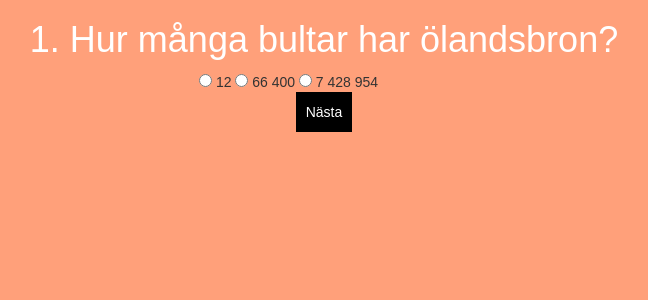
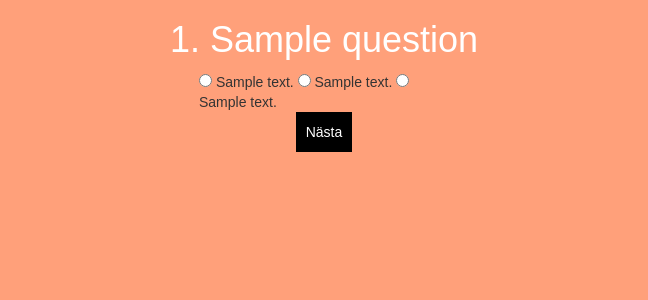
Before and after one commit to sandraliljegren/Quizproject, a Django app: page /quiz/1/question/1/ in a window 1280 px wide. Shown: the top 300 px of the page, without its empty margins (316-964 px from the left). Run offline with Django 3.2, Linux system fonts and the light colour scheme; tables that the repository leaves empty hold one stand-in row (values such as "Sample post"); some libraries are stand-ins or nearby versions.

Commit message:
NU FUNKAR ALLT IGEN

```diff
--- a/quiz/templates/question.html
+++ b/quiz/templates/question.html
@@ -11,9 +11,9 @@
 <body>
 	<h1>{{ question_number }}. {{ question }}</h1>
 	<form>
-	<input type="radio" name="year" value="2015"> {{ answer1 }}
-	<input type="radio" name="year" value="2015"> {{ answer2 }}
-	<input type="radio" name="year" value="2015"> {{ answer3 }}
+	<input type="radio" name="answer" value="1"> {{ answer1 }}
+	<input type="radio" name="answer" value="2"> {{ answer2 }}
+	<input type="radio" name="answer" value="3"> {{ answer3 }}
 </form>
 <p><a href="{% url 'results_page' quiz_number %}">
 	Nästa
--- a/quiz/templates/quiz.html
+++ b/quiz/templates/quiz.html
@@ -10,11 +10,6 @@
 </head>
 <body>
 	<h1>Quiz 1</h1>
-	<form>
-	<input type="radio" name="year" value="2015"> 2015
-	<input type="radio" name="year" value="2015"> 2015
-	<input type="radio" name="year" value="2015"> 2015
-</form>
 <p><a href="{% url 'question_page' quiz_number 1 %}">
 	Starta
 </a></p>
--- a/quiz/views.py
+++ b/quiz/views.py
@@ -1,44 +1,31 @@
 from django.shortcuts import render
-
-quizzes = [
-		{
-			"quiz_number": 1,
-			"name": "Klassiska böcker",
-			"description": "Hur bra kan du dina klassiker?"
-		},
-		{
-			"quiz_number": 2,
-			"name": "Största fotbollslagen",
-			"description": "Kan du dina lag?"
-		},
-		{
-			"quiz_number": 3,
-			"name": "Världens mest kända hackare",
-			"description": "Kan du din hackerhistoria?"
-		},
-]
+from quiz.models import Quiz
 
 def start(request):
 	context = {
-		"quizzes": quizzes,
+		"quizzes": Quiz.objects.all(),
 	}
 	return render(request, "start.html", context)
 
 def quiz(request, quiz_number):
 	context = {
-		"quiz": quizzes[quiz_number - 1],
+		"quiz": Quiz.objects.get(quiz_number=quiz_number),
 		"quiz_number": quiz_number,
 	}
 	return render(request, "quiz.html", context)
 
 def question(request, quiz_number, question_number):
+	quiz = Quiz.objects.get(quiz_number=quiz_number)
+	questions = quiz.questions.all()
+	question = questions[question_number - 1]
 	context = {
 		"question_number": question_number,
-	    	"question": "Hur många bultar har ölandsbron?",
-		"answer1": "12",
-	   	"answer2": "66 400",
-	    	"answer3": "7 428 954",
-	    	"quiz_number": quiz_number,
+	    "question": question.question,
+		"answer1": question.answer1,
+	   	"answer2": question.answer2,
+	    "answer3": question.answer3,
+	    "quiz": quiz,
+	    "quiz_number": quiz_number,
 	}
 	return render(request, "question.html", context)
 
```
